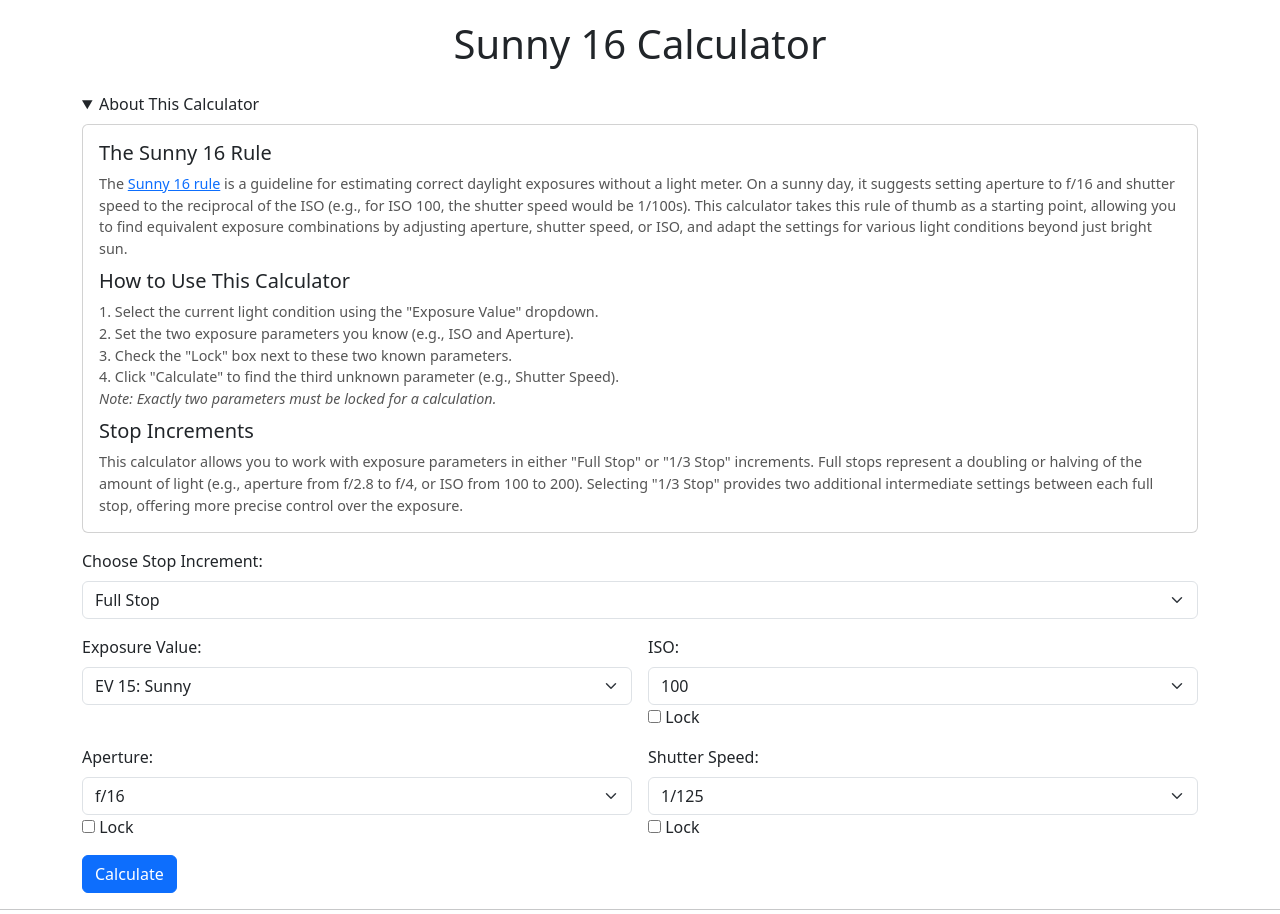
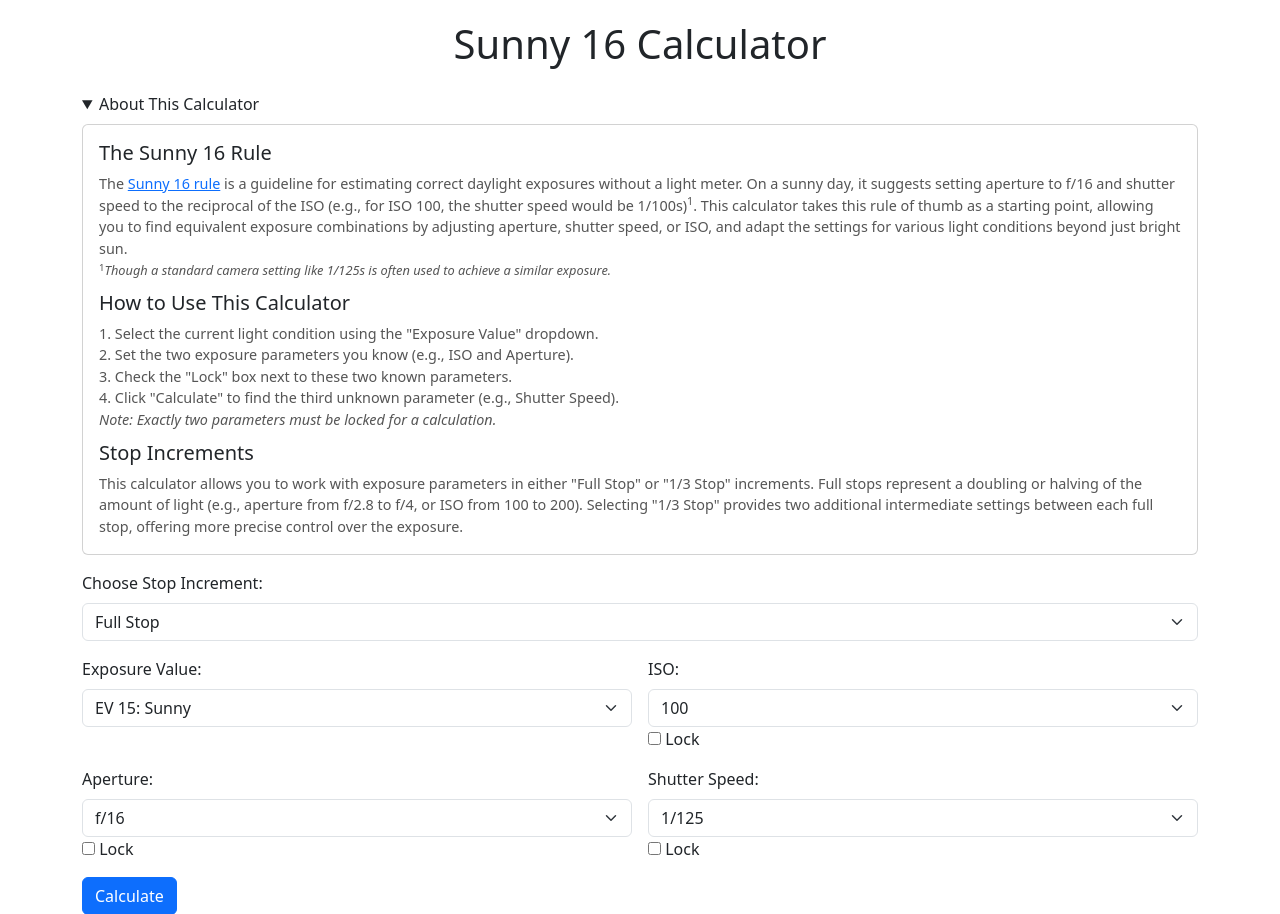
Before and after one commit to sonofjon/sunny-16, a Flask app: page / in a window 1280 px wide, after a click on "About This Calculator". Shown: the top 914 px of the page. Run offline with Flask 3, Linux system fonts and the light colour scheme.

Commit message:
calculator.html: Clarify sunny 16 rule explanation with side note

```diff
--- a/templates/calculator.html
+++ b/templates/calculator.html
@@ -32,11 +32,14 @@
             correct daylight exposures without a light meter. On a sunny
             day, it suggests setting aperture to f/16 and shutter speed to
             the reciprocal of the ISO (e.g., for ISO 100, the shutter speed
-            would be 1/100s). This calculator takes this rule of thumb as a
-            starting point, allowing you to find equivalent exposure
-            combinations by adjusting aperture, shutter speed, or ISO, and
-            adapt the settings for various light conditions beyond just
-            bright sun.
+            would be 1/100s)<sup>1</sup>. This calculator takes
+            this rule of thumb as a starting point, allowing you to find
+            equivalent exposure combinations by adjusting aperture, shutter
+            speed, or ISO, and adapt the settings for various light
+            conditions beyond just bright sun.
+          </p>
+          <p class="card-text explanation-text" style="font-size: 0.8rem; margin-top: -0.5rem;">
+            <sup>1</sup><em>Though a standard camera setting like 1/125s is often used to achieve a similar exposure.</em>
           </p>
           <h5 class="card-title">How to Use This Calculator</h5>
           <p class="card-text explanation-text">
```
